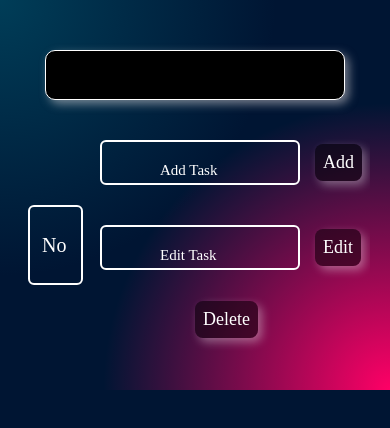
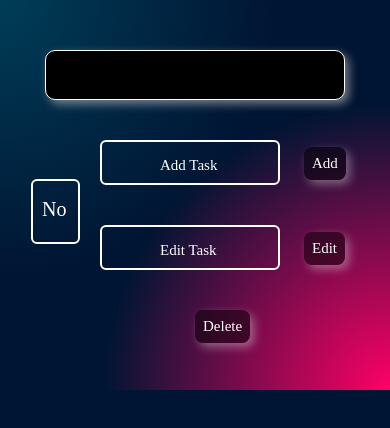
Before and after one commit to SusovanDas19/Project-P1, a plain HTML site: page index.html in a window 390 px wide. Drawn offline with nearby package versions, Linux system fonts and the light colour scheme; a web font is replaced by a local one.

Commit message:
Update media-queries.css

```diff
--- a/media-queries.css
+++ b/media-queries.css
@@ -86,26 +86,28 @@
 
 @media screen and (max-width: 390px) {
 
-
-    .control-left label {
-        left: 32px;
+    .btn {
+        padding: 8px 8px;
+        font-size: 15px;
+        border-radius: 8px;
     }
 
-    .btn {
-        padding: 8px 8px;
-        font-size: 18px;
-        border-radius: 8px;
-        margin: 1px;
+    .control-left input{
+        width: 49px;
+        height: 65px;
+        font-size: 15px;
+        margin-bottom: 80px;
+
     }
-
     .control-right input {
-        width: 200px;
+        width: 180px;
         height: 45px;
         margin: 10px;
     }
 
     .control-left label {
         left: 22px;
+        top: 30px;
     }
 
     .control-left input:focus~label,
@@ -116,7 +118,7 @@
     .add-section label,
     .modify-section label {
         left: 70px;
-        top: 40px;
+        top: 35px;
         font-size: 15px;
     }
 
@@ -125,6 +127,7 @@
     .modify-section input:focus~label,
     .modify-section input:valid~label {
         top: 10px;
+        font-size: 18px;
     }
 
     #todos {
@@ -159,7 +162,4 @@
     .new-task{
         font-size: 20px;
     }
-
-
-
 }
```
